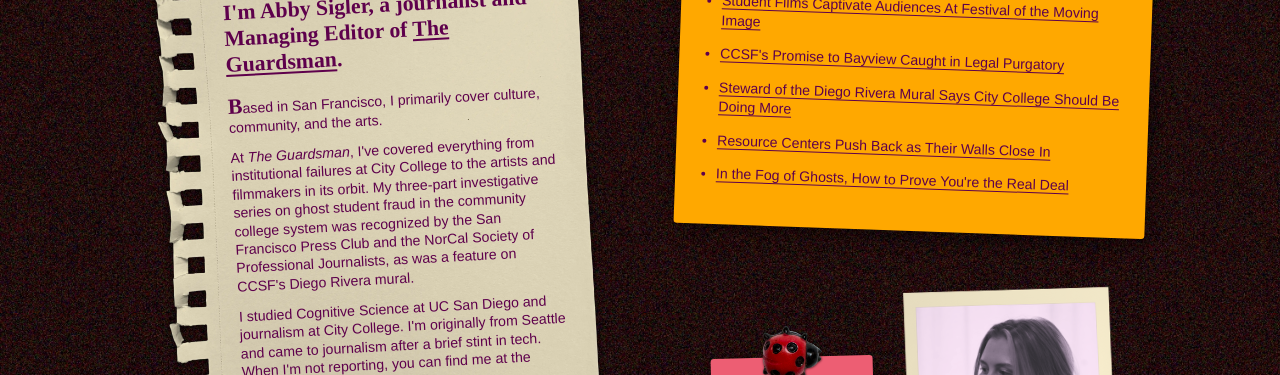
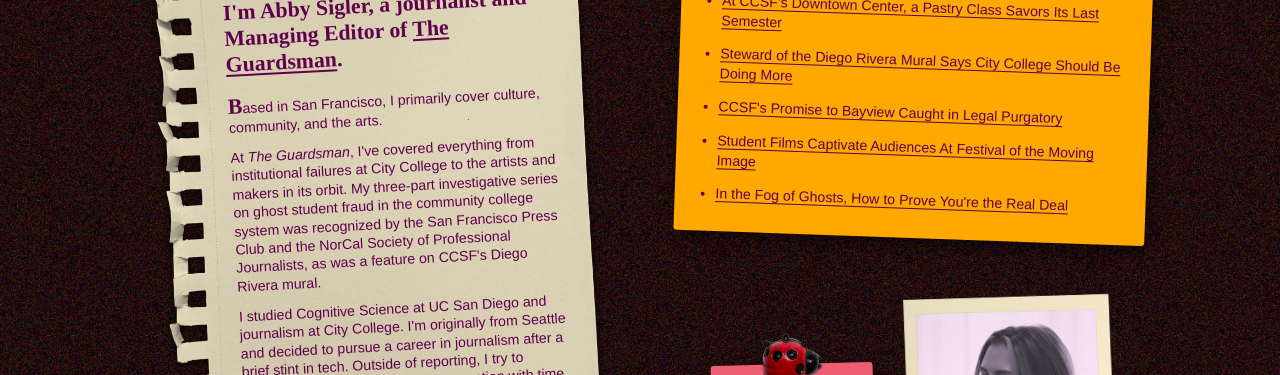
Before and after one commit to abby-sigler/abby-sigler.github.io, a plain HTML site: page index.html in a window 1280 px wide. Shown: the part 197-572 px from the top of the page. Drawn offline with Linux system fonts and the light colour scheme; a web font is replaced by a local one.

Commit message:
Update index.html
updated writing and bio

```diff
--- a/index.html
+++ b/index.html
@@ -24,8 +24,8 @@
       <div class="bio">
         <h1>I'm Abby Sigler, a journalist and Managing Editor of <a target="_blank" rel="noopener noreferrer" href="https://www.theguardsman.com/">The Guardsman</a>.</h1>
         <p><span class="drop">B</span>ased in San Francisco, I primarily cover culture, community, and the arts.</p>
-        <p>At <i>The Guardsman</i>, I've covered everything from institutional failures at City College to the artists and filmmakers in its orbit. My three-part investigative series on ghost student fraud in the community college system was recognized by the San Francisco Press Club and the NorCal Society of Professional Journalists, as was a feature on CCSF's Diego Rivera mural.</p>
-        <p>I studied Cognitive Science at UC San Diego and journalism at City College. I'm originally from Seattle and came to journalism after a brief stint in tech. When I'm not reporting, you can find me at the movies or in the park. </p>
+        <p>At <i>The Guardsman</i>, I've covered everything from institutional failures at City College to the artists and makers in its orbit. My three-part investigative series on ghost student fraud in the community college system was recognized by the San Francisco Press Club and the NorCal Society of Professional Journalists, as was a feature on CCSF's Diego Rivera mural.</p>
+        <p>I studied Cognitive Science at UC San Diego and journalism at City College. I'm originally from Seattle and decided to pursue a career in journalism after a brief stint in tech. Outside of reporting, I try to balance my insatiable media consumption with time outside and knitting.</p>
       </div>
 
       <!-- AWARDS & ACCOLADES -->
@@ -51,11 +51,11 @@
         <div class="angel"></div>
         <h2>Selected Writing</h2>
         <ul>
+          <li><a target="_blank" rel="noopener noreferrer" href="https://www.theguardsman.com/student-success-center/">At CCSF's Downtown Center, a Pastry Class Savors Its Last Semester</a></li>
+          <li><a target="_blank" rel="noopener noreferrer" href="https://www.theguardsman.com/steward-of-the-diego-rivera-mural-says-city-college-should-be-doing-more/">Steward of the Diego Rivera Mural Says City College Should Be Doing More</a></li>
+          <li><a target="_blank" rel="noopener noreferrer" href="https://www.theguardsman.com/ccsfs-promise-to-bayview-caught-in-legal-purgatory/">CCSF's Promise to Bayview Caught in Legal Purgatory</a></li>
           <li><a target="_blank" rel="noopener noreferrer" href="https://www.theguardsman.com/student-films-captivate-audiences-at-festival-of-the-moving-image/">Student Films Captivate Audiences At Festival of the Moving Image</a></li>
-          <li><a target="_blank" rel="noopener noreferrer" href="https://www.theguardsman.com/ccsfs-promise-to-bayview-caught-in-legal-purgatory/">CCSF's Promise to Bayview Caught in Legal Purgatory</a></li>
-          <li><a target="_blank" rel="noopener noreferrer" href="https://www.theguardsman.com/steward-of-the-diego-rivera-mural-says-city-college-should-be-doing-more/">Steward of the Diego Rivera Mural Says City College Should Be Doing More</a></li>
-          <li><a target="_blank" rel="noopener noreferrer" href="https://www.theguardsman.com/student-success-center/">Resource Centers Push Back as Their Walls Close In</a></li>
-          <li><a target="_blank" rel="noopener noreferrer" href="https://www.theguardsman.com/in-the-fog-of-ghosts-how-to-prove-youre-the-real-deal/">In the Fog of Ghosts, How to Prove You're the Real Deal</a></li>
+          <li><a target="_blank" rel="noopener noreferrer" href="https://www.theguardsman.com/at-ccsfs-downtown-center-a-pastry-class-savors-its-last-semester/">In the Fog of Ghosts, How to Prove You're the Real Deal</a></li>
         </ul>
       </div>
 
```
